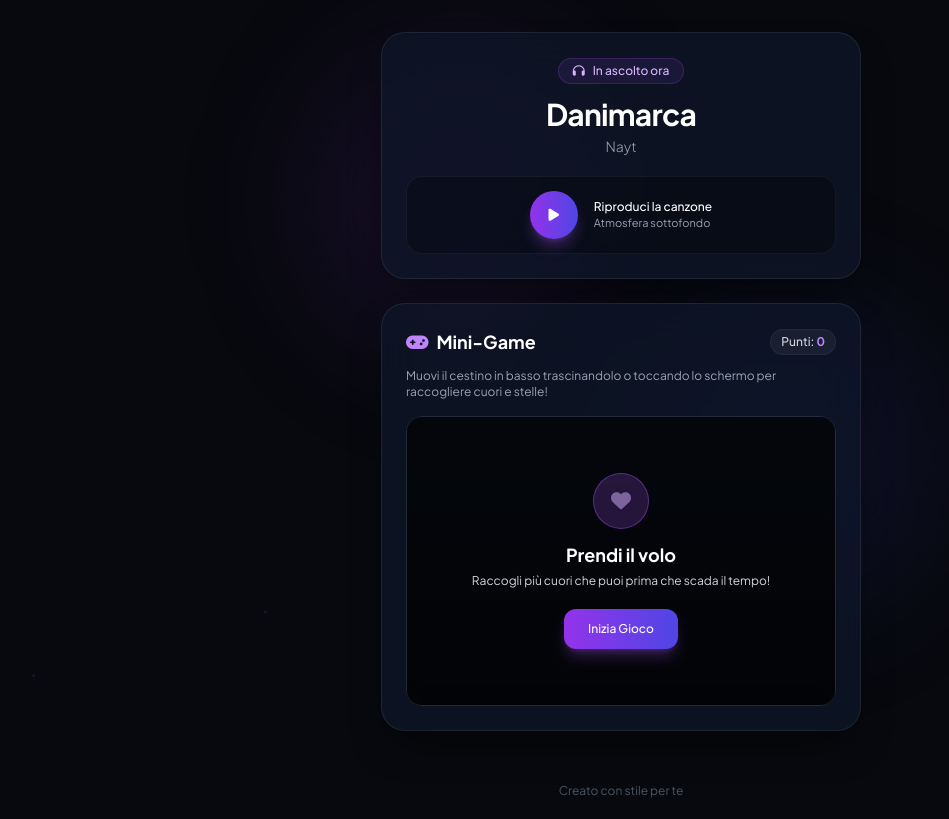
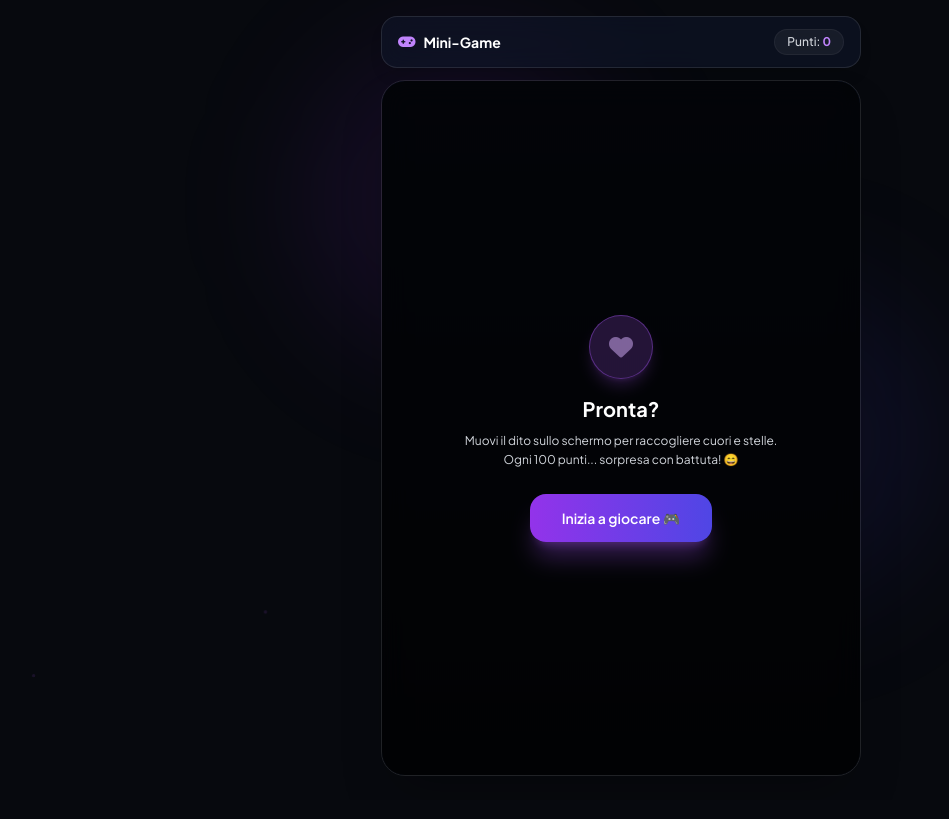
Before and after one commit to mmmarikaa/Sofia3, a plain HTML site: page index.html in a window 1280 px wide. Shown: the whole page, without its empty margins (19-968 px from the left). Drawn offline with nearby package versions, Linux system fonts and the light colour scheme.

Commit message:
Update index.html

```diff
--- a/index.html
+++ b/index.html
@@ -2,31 +2,28 @@
 <html lang="it">
 <head>
     <meta charset="UTF-8">
-    <meta name="viewport" content="width=device-width, initial-scale=1.0">
-    <title>Sofi</title>
-    <!-- Tailwind CSS for modern responsive design -->
+    <meta name="viewport" content="width=device-width, initial-scale=1.0, maximum-scale=1.0, user-scalable=no">
+    <title>Per Te ✨</title>
+    <!-- Tailwind CSS -->
     <script src="https://cdn.tailwindcss.com"></script>
     <!-- Google Fonts: Plus Jakarta Sans -->
     <link href="https://fonts.googleapis.com/css2?family=Plus+Jakarta+Sans:wght@300;400;500;600;700&display=swap" rel="stylesheet">
-    <!-- FontAwesome for icons -->
+    <!-- FontAwesome -->
     <link rel="stylesheet" href="https://cdnjs.cloudflare.com/ajax/libs/font-awesome/6.4.0/css/all.min.css">
+    <!-- Canvas Confetti Library -->
+    <script src="https://cdn.jsdelivr.net/npm/canvas-confetti@1.6.0/dist/confetti.browser.min.js"></script>
     <style>
         body {
             font-family: 'Plus Jakarta Sans', sans-serif;
             background-color: #07090e;
             color: #f3f4f6;
-            overflow-x: hidden;
+            overflow: hidden; /* Blocca lo scroll della pagina per un effetto fullscreen */
             touch-action: manipulation;
+            margin: 0;
+            padding: 0;
+            height: 100vh;
+            height: 100dvh;
         }
-        /* Glassmorphism design */
-        .glass-card {
-            background: rgba(15, 23, 42, 0.7);
-            backdrop-filter: blur(20px);
-            -webkit-backdrop-filter: blur(20px);
-            border: 1px solid rgba(255, 255, 255, 0.08);
-            box-shadow: 0 20px 40px -15px rgba(0, 0, 0, 0.7);
-        }
-        /* Ambient particles */
         .particle {
             position: absolute;
             background: rgba(168, 85, 247, 0.2);
@@ -40,14 +37,16 @@
             80% { opacity: 0.6; }
             100% { transform: translateY(-10vh) scale(1.2); opacity: 0; }
         }
-        /* Game canvas container */
         #game-canvas {
             background: linear-gradient(to bottom, #0f172a, #090d16);
             touch-action: none;
+            width: 100%;
+            height: 100%;
+            display: block;
         }
     </style>
 </head>
-<body class="min-h-screen flex flex-col justify-between relative selection:bg-purple-500 selection:text-white">
+<body class="h-screen w-screen flex flex-col justify-between relative selection:bg-purple-500 selection:text-white">
 
     <!-- Background Particles -->
     <div id="particles-container" class="absolute inset-0 overflow-hidden pointer-events-none z-0"></div>
@@ -56,94 +55,77 @@
     <div class="absolute top-10 left-1/4 w-80 h-80 bg-purple-600/10 rounded-full blur-3xl pointer-events-none"></div>
     <div class="absolute bottom-1/4 right-1/4 w-80 h-80 bg-indigo-600/10 rounded-full blur-3xl pointer-events-none"></div>
 
-    <!-- Main Container -->
-    <main class="relative z-10 flex-grow flex flex-col items-center justify-center px-4 py-8 max-w-lg mx-auto w-full">
+    <!-- Main Fullscreen Container -->
+    <main class="relative z-10 flex-grow flex flex-col w-full h-full p-3 sm:p-4 max-w-lg mx-auto">
 
-        <!-- Header / Track Card -->
-        <div class="w-full glass-card rounded-3xl p-6 text-center relative overflow-hidden mb-6">
-            <div class="inline-flex items-center gap-2 px-3.5 py-1 rounded-full bg-purple-500/10 border border-purple-500/20 text-purple-300 text-xs font-medium mb-3">
-                <i class="fa-solid fa-headphones"></i> In ascolto ora
-            </div>
-
-            <h1 class="text-2xl sm:text-3xl font-bold tracking-tight text-white mb-1">
-                Danimarca
-            </h1>
-            <p class="text-gray-400 text-sm font-light mb-5">
-                Nayt
-            </p>
-
-            <!-- Hidden YouTube Audio Player Container -->
-            <div id="player-container" class="hidden">
-                <!-- YouTube Iframe for 'Danimarca' audio -->
-                <iframe id="youtube-audio" src="https://www.youtube-nocookie.com/embed/dQw4w9WgXcQ?enablejsapi=1&autoplay=0&loop=1" allow="autoplay"></iframe>
-            </div>
-
-            <!-- Custom Music Player UI Control -->
-            <div class="flex items-center justify-center gap-4 bg-black/30 border border-white/5 rounded-2xl p-3.5">
-                <button id="play-btn" onclick="toggleMusic()" class="w-12 h-12 rounded-full bg-gradient-to-r from-purple-600 to-indigo-600 flex items-center justify-center text-white shadow-lg shadow-purple-500/30 transition transform active:scale-95">
-                    <i id="play-icon" class="fa-solid fa-play text-sm"></i>
-                </button>
-                <div class="text-left">
-                    <p id="music-status" class="text-xs font-medium text-white">Riproduci la canzone</p>
-                    <p class="text-[11px] text-gray-400">Atmosfera sottofondo</p>
-                </div>
+        <!-- Top Bar (Score & Title) -->
+        <div class="flex items-center justify-between px-4 py-3 rounded-2xl bg-slate-900/60 backdrop-blur-md border border-white/10 mb-3 shadow-lg">
+            <h2 class="text-sm font-bold text-white flex items-center gap-2">
+                <i class="fa-solid fa-gamepad text-purple-400"></i> Mini-Game
+            </h2>
+            <div class="flex items-center gap-2 text-xs font-medium text-gray-300">
+                <span class="bg-white/5 px-3 py-1 rounded-full border border-white/5">Punti: <span id="score-val" class="text-purple-400 font-bold">0</span></span>
             </div>
         </div>
 
-        <!-- Mini-Game Section: Catching Hearts & Stars -->
-        <div class="w-full glass-card rounded-3xl p-5 sm:p-6 text-center relative overflow-hidden">
-            <div class="flex items-center justify-between mb-3">
-                <h2 class="text-lg font-bold text-white flex items-center gap-2">
-                    <i class="fa-solid fa-gamepad text-purple-400"></i> Mini-Game
-                </h2>
-                <div class="flex items-center gap-3 text-xs font-medium text-gray-300">
-                    <span class="bg-white/5 px-2.5 py-1 rounded-full border border-white/5">Punti: <span id="score-val" class="text-purple-400 font-bold">0</span></span>
+        <!-- Fullscreen Game Canvas Container -->
+        <div class="relative flex-grow w-full rounded-3xl overflow-hidden border border-white/10 shadow-2xl mb-2">
+            <canvas id="game-canvas"></canvas>
+
+            <!-- Game Overlay / Start Screen -->
+            <div id="game-overlay" class="absolute inset-0 bg-black/80 backdrop-blur-md flex flex-col items-center justify-center p-6 text-center z-20 transition-opacity">
+                <div class="w-16 h-16 rounded-full bg-purple-500/20 border border-purple-500/40 flex items-center justify-center text-purple-300 mb-4 text-2xl shadow-lg shadow-purple-500/20">
+                    <i class="fa-solid fa-heart animate-pulse"></i>
                 </div>
+                <h3 class="text-xl font-bold text-white mb-2">Pronta?</h3>
+                <p class="text-xs text-gray-300 mb-6 max-w-xs leading-relaxed">Muovi il dito sullo schermo per raccogliere cuori e stelle. Ogni 100 punti... sorpresa con battuta! 😄</p>
+                <button onclick="startGame()" class="px-8 py-3.5 rounded-2xl bg-gradient-to-r from-purple-600 to-indigo-600 text-white font-semibold text-sm shadow-xl shadow-purple-500/30 transition transform active:scale-95 cursor-pointer">
+                    Inizia a giocare 🎮
+                </button>
             </div>
 
-            <p class="text-gray-400 text-xs mb-4 text-left">
-                Muovi il cestino in basso trascinandolo o toccando lo schermo per raccogliere cuori e stelle!
-            </p>
+            <!-- Joke Popup Overlay (Ogni 100 punti) -->
+            <div id="joke-overlay" class="absolute inset-0 bg-black/90 backdrop-blur-lg flex flex-col items-center justify-center p-6 text-center z-30 hidden">
+                <div class="w-14 h-14 rounded-full bg-purple-500/20 border border-purple-400/40 flex items-center justify-center text-purple-300 mb-3 text-xl">
+                    🎉
+                </div>
+                <span class="text-[11px] font-semibold tracking-wider text-purple-400 uppercase mb-2" id="joke-milestone">100 PUNTI RAGGIUNTI</span>
+                <p id="joke-text" class="text-sm sm:text-base text-white font-medium mb-6 leading-relaxed max-w-xs px-2">
+                    Battuta qui...
+                </p>
+                <button onclick="resumeGame()" class="px-6 py-3.5 rounded-2xl bg-gradient-to-r from-purple-600 to-indigo-600 text-white font-semibold text-xs shadow-lg shadow-purple-500/30 transition transform active:scale-95 cursor-pointer">
+                    Continua a giocare 🚀
+                </button>
+            </div>
 
-            <!-- Interactive Game Canvas Container -->
-            <div class="relative w-full rounded-2xl overflow-hidden border border-white/10 shadow-inner">
-                <canvas id="game-canvas" class="w-full h-72 block"></canvas>
-
-                <!-- Game Overlay / Start Screen -->
-                <div id="game-overlay" class="absolute inset-0 bg-black/70 backdrop-blur-sm flex flex-col items-center justify-center p-6 text-center z-20 transition-opacity">
-                    <div class="w-14 h-14 rounded-full bg-purple-500/20 border border-purple-500/40 flex items-center justify-center text-purple-300 mb-3 text-xl">
-                        <i class="fa-solid fa-heart animate-pulse"></i>
-                    </div>
-                    <h3 class="text-lg font-bold text-white mb-1">Prendi il volo</h3>
-                    <p class="text-xs text-gray-300 mb-5 max-w-xs">Raccogli più cuori che puoi prima che scada il tempo!</p>
-                    <button onclick="startGame()" class="px-6 py-3 rounded-xl bg-gradient-to-r from-purple-600 to-indigo-600 text-white font-medium text-xs shadow-lg shadow-purple-500/30 transition transform active:scale-95">
-                        Inizia Gioco
-                    </button>
+            <!-- Game Over Overlay -->
+            <div id="game-over-overlay" class="absolute inset-0 bg-black/85 backdrop-blur-md flex flex-col items-center justify-center p-6 text-center z-20 hidden">
+                <div class="w-14 h-14 rounded-full bg-red-500/20 border border-red-500/40 flex items-center justify-center text-red-300 mb-3 text-xl">
+                    ⏱️
                 </div>
-
-                <!-- Game Over Overlay -->
-                <div id="game-over-overlay" class="absolute inset-0 bg-black/80 backdrop-blur-sm flex flex-col items-center justify-center p-6 text-center z-20 hidden">
-                    <h3 class="text-xl font-bold text-white mb-1">Fine Partita!</h3>
-                    <p class="text-xs text-gray-300 mb-4">Hai totalizzato <span id="final-score" class="text-purple-400 font-bold">0</span> punti.</p>
-                    <button onclick="startGame()" class="px-6 py-3 rounded-xl bg-gradient-to-r from-purple-600 to-indigo-600 text-white font-medium text-xs shadow-lg shadow-purple-500/30 transition transform active:scale-95">
-                        Gioca ancora
-                    </button>
-                </div>
+                <h3 class="text-xl font-bold text-white mb-1">Tempo scaduto!</h3>
+                <p class="text-xs text-gray-300 mb-6">Hai totalizzato <span id="final-score" class="text-purple-400 font-bold">0</span> punti.</p>
+                <button onclick="startGame()" class="px-7 py-3 rounded-2xl bg-gradient-to-r from-purple-600 to-indigo-600 text-white font-semibold text-xs shadow-lg shadow-purple-500/30 transition transform active:scale-95 cursor-pointer">
+                    Gioca ancora 🔄
+                </button>
             </div>
         </div>
 
     </main>
 
-    <!-- Footer -->
-    <footer class="relative z-10 py-5 text-center text-xs text-gray-600">
-        Creato con stile per te
-    </footer>
+    <!-- JavaScript Game Logic -->
+    <script>
+        const jokes = [
+            "Sai qual è la differenza tra un gatto e una virgola? Il gatto ha gli artigli sulla coda, la virgola ha la coda in mezzo alla frase... ok, questa era pessima, continua a giocare! 🐱",
+            "Perché i programmatori preferiscono la natura? Perché lì ci sono meno bug! 💻🌳",
+            "Se la vita ti dà limoni... chiedi anche del tequila e del sale! 🍋",
+            "Qual è il colmo per un elettricista? Avere una vita scioccante! ⚡",
+            "Sai perché gli uccelli volano a sud in inverno? Perché camminare sarebbe troppo lungo! 🐦"
+        ];
 
-    <!-- JavaScript Game & Music Logic -->
-    <script>
-        // Background Particles Generator
+        // Particles
         const particlesContainer = document.getElementById('particles-container');
-        for (let i = 0; i < 15; i++) {
+        for (let i = 0; i < 12; i++) {
             const p = document.createElement('div');
             p.classList.add('particle');
             const size = Math.random() * 5 + 3;
@@ -156,28 +138,7 @@
             particlesContainer.appendChild(p);
         }
 
-        // Music Play/Pause Toggle Simulation
-        let isPlaying = false;
-        function toggleMusic() {
-            const icon = document.getElementById('play-icon');
-            const status = document.getElementById('music-status');
-            const iframe = document.getElementById('youtube-audio');
-
-            isPlaying = !isPlaying;
-            if (isPlaying) {
-                icon.classList.remove('fa-play');
-                icon.classList.add('fa-pause');
-                status.textContent = "Riproduzione in corso...";
-                iframe.src = "https://www.youtube-nocookie.com/embed/dQw4w9WgXcQ?enablejsapi=1&autoplay=1&loop=1";
-            } else {
-                icon.classList.remove('fa-pause');
-                icon.classList.add('fa-play');
-                status.textContent = "Riproduci la canzone";
-                iframe.src = "https://www.youtube-nocookie.com/embed/dQw4w9WgXcQ?enablejsapi=1&autoplay=0&loop=1";
-            }
-        }
-
-        // Mini-Game Engine (Canvas Catching Hearts)
+        // Fullscreen Mini-Game Engine
         const canvas = document.getElementById('game-canvas');
         const ctx = canvas.getContext('2d');
 
@@ -195,12 +156,13 @@
         let gameTime = 30;
         let timerInterval = null;
         let items = [];
+        let nextMilestone = 100;
 
         let basket = {
             x: 150,
-            y: 240,
-            w: 60,
-            h: 20,
+            y: 0,
+            w: 70,
+            h: 22,
             speed: 8
         };
 
@@ -237,16 +199,53 @@
         function startGame() {
             document.getElementById('game-overlay').classList.add('hidden');
             document.getElementById('game-over-overlay').classList.add('hidden');
+            document.getElementById('joke-overlay').classList.add('hidden');
+
             score = 0;
             gameTime = 30;
+            nextMilestone = 100;
             document.getElementById('score-val').textContent = score;
             items = [];
             gameRunning = true;
 
             const displayWidth = canvas.width / window.devicePixelRatio;
+            const displayHeight = canvas.height / window.devicePixelRatio;
             basket.x = displayWidth / 2 - basket.w / 2;
+            basket.y = displayHeight - 50; // Posizionato in basso nello schermo
 
             if (timerInterval) clearInterval(timerInterval);
+            timerInterval = setInterval(() => {
+                gameTime--;
+                if (gameTime <= 0) {
+                    endGame();
+                }
+            }, 1000);
+
+            requestAnimationFrame(gameLoop);
+        }
+
+        function triggerJokePopup() {
+            gameRunning = false;
+            clearInterval(timerInterval);
+
+            const randomJoke = jokes[Math.floor(Math.random() * jokes.length)];
+            document.getElementById('joke-text').textContent = randomJoke;
+            document.getElementById('joke-milestone').textContent = `${nextMilestone - 100} PUNTI RAGGIUNTI!`;
+
+            document.getElementById('joke-overlay').classList.remove('hidden');
+
+            confetti({
+                particleCount: 100,
+                spread: 80,
+                origin: { y: 0.6 }
+            });
+        }
+
+        function resumeGame() {
+            document.getElementById('joke-overlay').classList.add('hidden');
+            gameRunning = true;
+            nextMilestone += 100;
+
             timerInterval = setInterval(() => {
                 gameTime--;
                 if (gameTime <= 0) {
@@ -271,8 +270,8 @@
             items.push({
                 x: Math.random() * (displayWidth - 30),
                 y: -30,
-                size: 24,
-                speed: Math.random() * 1.5 + 2,
+                size: 26,
+                speed: Math.random() * 1.5 + 3,
                 type: type
             });
         }
@@ -292,7 +291,7 @@
             if (basket.x > displayWidth - basket.w) basket.x = displayWidth - basket.w;
 
             spawnTimer++;
-            if (spawnTimer > 35) {
+            if (spawnTimer > 25) {
                 spawnItem();
                 spawnTimer = 0;
             }
@@ -315,6 +314,11 @@
                     score += (itm.type === 'heart' ? 10 : 15);
                     document.getElementById('score-val').textContent = score;
                     items.splice(i, 1);
+
+                    if (score >= nextMilestone) {
+                        triggerJokePopup();
+                        return;
+                    }
                     continue;
                 }
 
@@ -325,9 +329,9 @@
 
             ctx.fillStyle = '#a855f7';
             ctx.shadowColor = '#a855f7';
-            ctx.shadowBlur = 10;
+            ctx.shadowBlur = 12;
             ctx.beginPath();
-            ctx.roundRect(basket.x, basket.y, basket.w, basket.h, [8]);
+            ctx.roundRect(basket.x, basket.y, basket.w, basket.h, [10]);
             ctx.fill();
             ctx.shadowBlur = 0;
 
```
